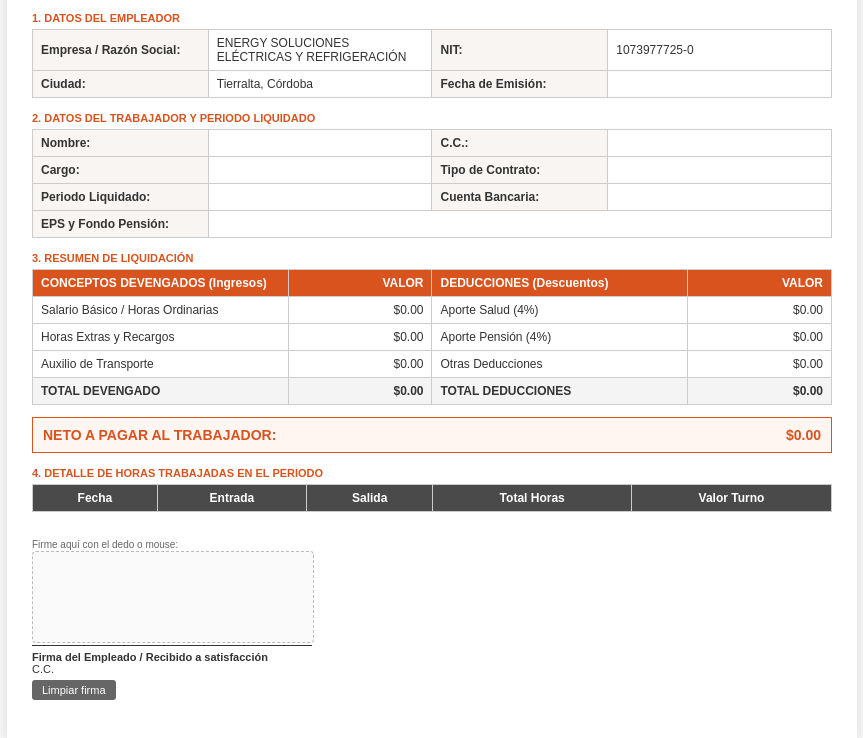
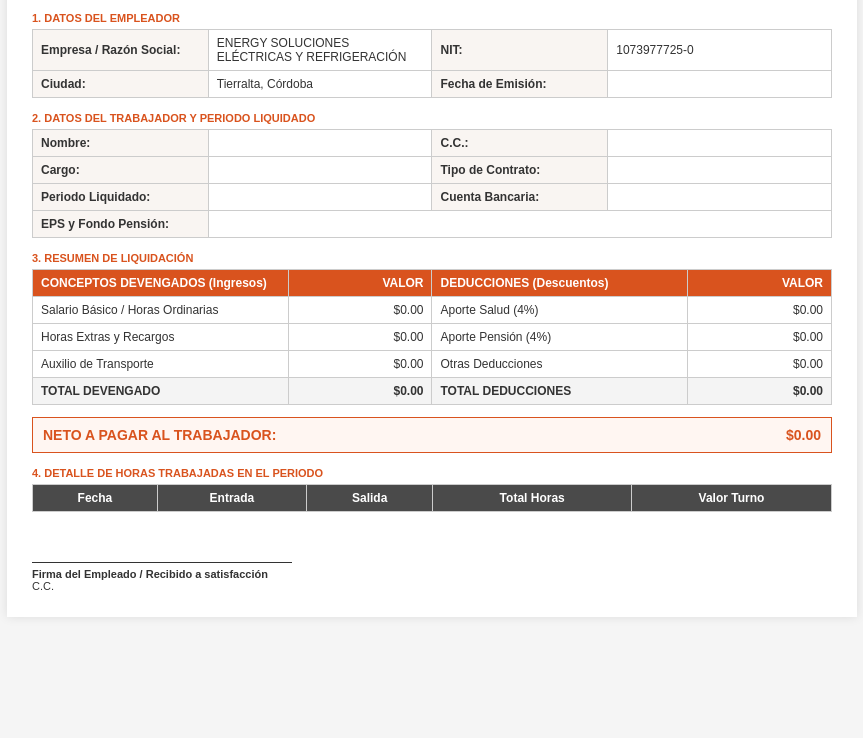
Before and after one commit to energysolucioneselectricasyref-cloud/Comprobante, a plain HTML site: page index.html in a window 1280 px wide. Shown: the part 192-930 px from the top of the page, without its empty margins (208-1071 px from the left). After the commit the page ends 829 px from the top, so only its background shows below. Drawn offline with Linux system fonts and the light colour scheme.

Commit message:
Refactor signature section in index.html
Removed the digital signature canvas and related styles, replacing it with a signature box. Updated styles and adjusted the layout for the signature section.

```diff
--- a/index.html
+++ b/index.html
@@ -98,33 +98,12 @@
     font-weight: bold;
     text-align: center;
   }
-  .signature-wrapper {
-    margin-top: 25px;
-    width: 280px;
-  }
-  #firma-pad {
-    border: 1px dashed #bbb;
-    background-color: #fafafa;
-    border-radius: 4px;
-    touch-action: none;
-    cursor: crosshair;
-    display: block;
-  }
-  .signature-line {
+  .signature-box {
+    margin-top: 50px;
+    width: 260px;
     border-top: 1px solid #333;
     padding-top: 5px;
     font-size: 11px;
-    margin-top: 2px;
-  }
-  .btn-clear {
-    background-color: #666;
-    color: #fff;
-    border: none;
-    padding: 4px 10px;
-    font-size: 11px;
-    border-radius: 3px;
-    cursor: pointer;
-    margin-top: 5px;
   }
   .no-print {
     text-align: right;
@@ -143,8 +122,7 @@
   @media print {
     body { background: #fff; padding: 0; }
     .page { box-shadow: none; padding: 0; max-width: 100%; }
-    .no-print { display: none !important; }
-    #firma-pad { border: none; background: transparent; }
+    .no-print { display: none; }
   }
 </style>
 </head>
@@ -276,15 +254,10 @@
     </tbody>
   </table>
 
-  <!-- FIRMA DIGITAL -->
-  <div class="signature-wrapper">
-    <span class="no-print" style="font-size: 10px; color: #666;">Firme aquí con el dedo o mouse:</span>
-    <canvas id="firma-pad" width="280" height="90"></canvas>
-    <div class="signature-line">
-      <strong>Firma del Empleado / Recibido a satisfacción</strong><br>
-      C.C. <span id="cedula_firma"></span>
-    </div>
-    <button type="button" class="btn-clear no-print" onclick="limpiarFirma()">Limpiar firma</button>
+  <!-- FIRMA -->
+  <div class="signature-box">
+    <strong>Firma del Empleado / Recibido a satisfacción</strong><br>
+    C.C. <span id="cedula_firma"></span>
   </div>
 </div>
 
@@ -330,3 +303,19 @@
   document.getElementById("salud").textContent = formatoMoneda(salud);
   document.getElementById("pension").textContent = formatoMoneda(pension);
   document.getElementById("otras_ded").textContent = formatoMoneda(otrasDed);
+  document.getElementById("total_deducciones").textContent = formatoMoneda(salud + pension + otrasDed);
+  document.getElementById("neto").textContent = formatoMoneda(neto);
+
+  const fList = (params.get("hf") || "").split(";;").filter(Boolean);
+  const eList = (params.get("he") || "").split(";;");
+  const sList = (params.get("hs") || "").split(";;");
+  const tList = (params.get("ht") || "").split(";;");
+  const vList = (params.get("hv") || "").split(";;");
+
+  const tbody = document.getElementById("tabla_horas");
+  for (let i = 0; i < fList.length; i++) {
+    const tr = document.createElement("tr");
+    tr.innerHTML = `
+      <td class="text-center">${fList[i] || ""}</td>
+      <td class="text-center">${eList[i] || ""}</td>
+      <td class="text-center">${sList[i] || ""}</td>
```
